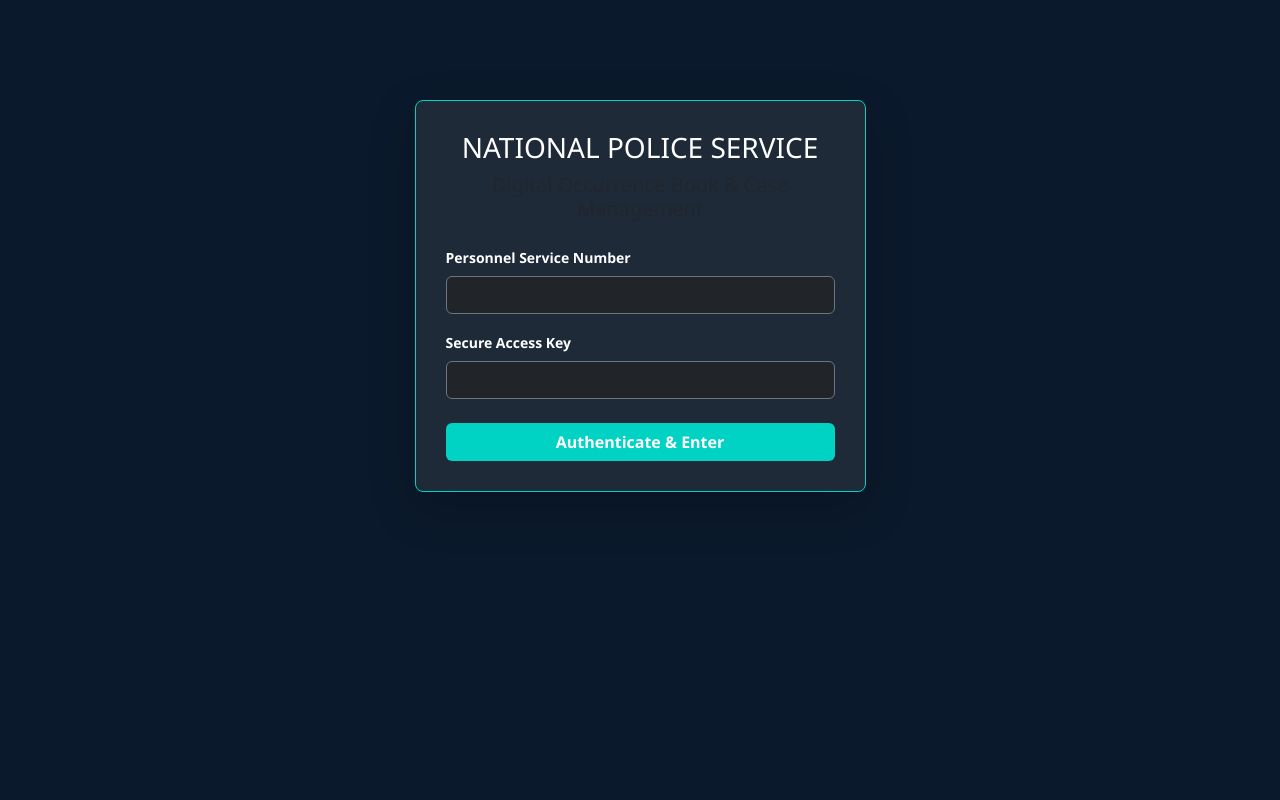
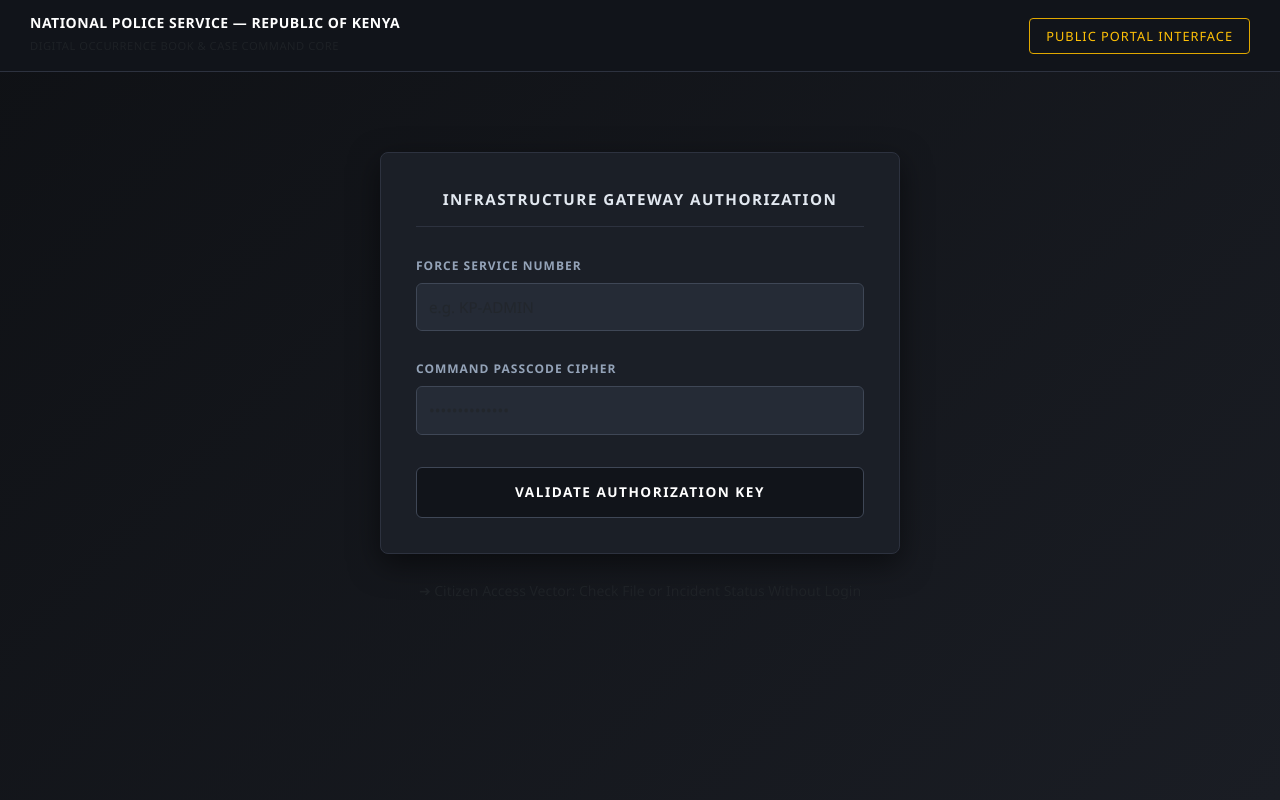
Before and after one commit to gitungoharrison-cmd/Harrison-s-project, a Flask app: page /login in a window 1280 px wide. Run offline with Flask 3, Linux system fonts and the light colour scheme.

Commit message:
login.html
Updated the login page title and enhanced styles for better visual appeal and user experience.

```diff
--- a/templates/login.html
+++ b/templates/login.html
@@ -3,45 +3,142 @@
 <head>
     <meta charset="UTF-8">
     <meta name="viewport" content="width=device-width, initial-scale=1.0">
-    <title>NPS Digital OB - Login</title>
+    <title>NPS - DPOBCMS Secure Portal</title>
     <link href="https://cdn.jsdelivr.net/npm/bootstrap@5.3.0/dist/css/bootstrap.min.css" rel="stylesheet">
     <style>
-        body { background-color: #0B192C; color: #FFFFFF; font-family: 'Segoe UI', sans-serif; }
-        .login-card { background-color: #1E2A38; border: 1px solid #00D2C4; border-radius: 8px; padding: 30px; margin-top: 100px; }
-        .btn-custom { background-color: #00D2C4; color: #0B192C; font-weight: bold; }
-        .btn-custom:hover { background-color: #00B3A6; color: #0B192C; }
+        body {
+            background-color: #1a1d24;
+            color: #ffffff;
+            font-family: 'Segoe UI', system-ui, sans-serif;
+            background-image: linear-gradient(135deg, #0f1115 0%, #1a1d24 100%);
+            min-height: 100vh;
+        }
+        .top-header {
+            background-color: #11141a;
+            border-bottom: 1px solid #2d323f;
+            padding: 15px 30px;
+        }
+        .login-container {
+            max-width: 520px;
+            margin: 80px auto;
+        }
+        .gateway-card {
+            background-color: #1b1f27;
+            border: 1px solid #2d323f;
+            border-radius: 8px;
+            padding: 35px;
+            box-shadow: 0 10px 30px rgba(0,0,0,0.5);
+        }
+        .card-title-bar {
+            text-transform: uppercase;
+            letter-spacing: 1.5px;
+            font-size: 0.95rem;
+            font-weight: 600;
+            color: #e2e8f0;
+            border-bottom: 1px solid #2d323f;
+            padding-bottom: 15px;
+            margin-bottom: 25px;
+        }
+        .form-label-custom {
+            font-size: 0.75rem;
+            text-transform: uppercase;
+            letter-spacing: 1px;
+            color: #94a3b8;
+            font-weight: 600;
+        }
+        /* Fixed Input Text Visibility */
+        .input-custom {
+            background-color: #252b36 !important;
+            border: 1px solid #3f4756 !important;
+            color: #ffffff !important; /* Forces input text to stay bright white */
+            border-radius: 6px;
+            padding: 12px;
+            font-size: 0.95rem;
+        }
+        .input-custom:focus {
+            border-color: #00d2c4 !important;
+            box-shadow: 0 0 0 2px rgba(0, 210, 196, 0.2);
+        }
+        .btn-validate {
+            background-color: #11141a;
+            border: 1px solid #3f4756;
+            color: #ffffff;
+            text-transform: uppercase;
+            letter-spacing: 1.5px;
+            font-size: 0.85rem;
+            font-weight: bold;
+            padding: 14px;
+            border-radius: 6px;
+            transition: all 0.2s ease;
+        }
+        .btn-validate:hover {
+            background-color: #00d2c4;
+            color: #0b192c;
+            border-color: #00d2c4;
+        }
+        .portal-toggle-btn {
+            background-color: transparent;
+            border: 1px solid #e0a800;
+            color: #ffc107;
+            font-size: 0.8rem;
+            text-transform: uppercase;
+            letter-spacing: 1px;
+            padding: 8px 16px;
+            border-radius: 4px;
+            text-decoration: none;
+            transition: all 0.2s;
+        }
+        .portal-toggle-btn:hover {
+            background-color: #ffc107;
+            color: #11141a;
+        }
     </style>
 </head>
 <body>
+
+    <div class="top-header d-flex justify-content-between align-items-center">
+        <div>
+            <h5 class="mb-0 fw-bold text-white small" style="letter-spacing: 0.5px;">NATIONAL POLICE SERVICE — REPUBLIC OF KENYA</h5>
+            <span class="text-muted" style="font-size: 0.7rem; letter-spacing: 0.5px;">DIGITAL OCCURRENCE BOOK & CASE COMMAND CORE</span>
+        </div>
+        <div>
+            <a href="/public-portal" class="portal-toggle-btn">Public Portal Interface</a>
+        </div>
+    </div>
+
     <div class="container">
-        <div class="row justify-content-center">
-            <div class="col-md-5">
-                <div class="login-card shadow-lg text-center">
-                    <h3 class="mb-2">NATIONAL POLICE SERVICE</h3>
-                    <h5 class="text-muted mb-4">Digital Occurrence Book & Case Management</h5>
+        <div class="login-container">
+            <div class="gateway-card">
+                <div class="card-title-bar text-center">
+                    Infrastructure Gateway Authorization
+                </div>
 
                 {% with messages = get_flashed_messages(with_categories=true) %}
                     {% if messages %}
                         {% for category, message in messages %}
-                                <div class="alert alert-{{ category if category != 'error' else 'danger' }} text-start small py-2">{{ message }}</div>
+                            <div class="alert alert-danger bg-dark text-danger border-secondary small py-2">{{ message }}</div>
                         {% endfor %}
                     {% endif %}
                 {% endwith %}
 
-                    <form action="/login" method="POST" class="text-start">
-                        <div class="mb-3">
-                            <label class="form-label small fw-bold">Personnel Service Number</label>
-                            <input type="text" name="service_number" class="form-control bg-dark text-white border-secondary" placeholder="e.g. NPS/ADMIN/2026" required>
+                <form action="/login" method="POST">
+                    <div class="mb-4">
+                        <label class="form-label form-label-custom mb-2">Force Service Number</label>
+                        <input type="text" name="service_number" class="form-control input-custom" placeholder="e.g. KP-ADMIN" required>
                     </div>
                     <div class="mb-4">
-                            <label class="form-label small fw-bold">Secure Access Key</label>
-                            <input type="password" name="password" class="form-control bg-dark text-white border-secondary" placeholder="••••••••" required>
+                        <label class="form-label form-label-custom mb-2">Command Passcode Cipher</label>
+                        <input type="password" name="password" class="form-control input-custom" placeholder="••••••••••••••" required>
                     </div>
-                        <button type="submit" class="btn btn-custom w-100 text-white">Authenticate & Enter</button>
+                    <button type="submit" class="btn btn-validate w-100 mt-2">Validate Authorization Key</button>
                 </form>
+            </div>
+
+            <div class="text-center mt-4">
+                <a href="/public-portal" class="text-muted small text-decoration-none">➔ Citizen Access Vector: Check File or Incident Status Without Login</a>
             </div>
         </div>
     </div>
-    </div>
+
 </body>
 </html>
```
Lines whose indentation alone changed are shown as unchanged.
